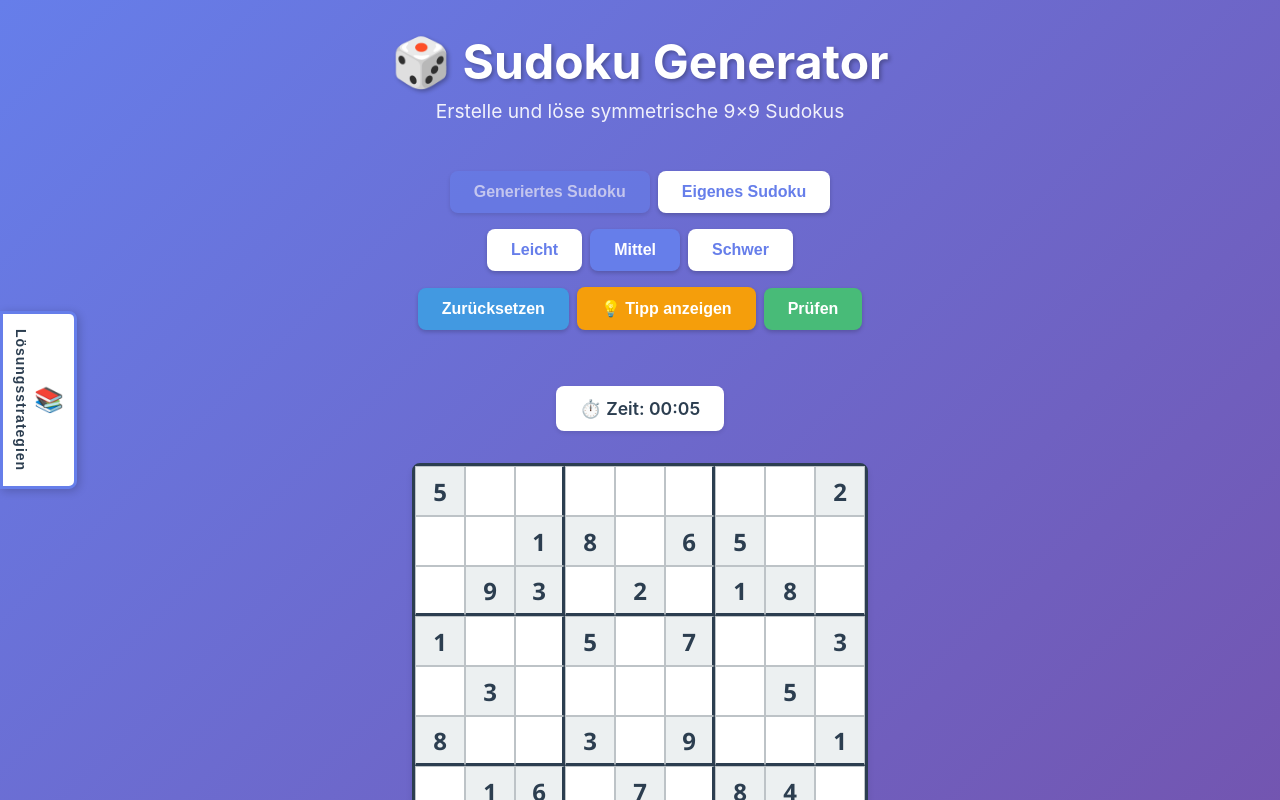
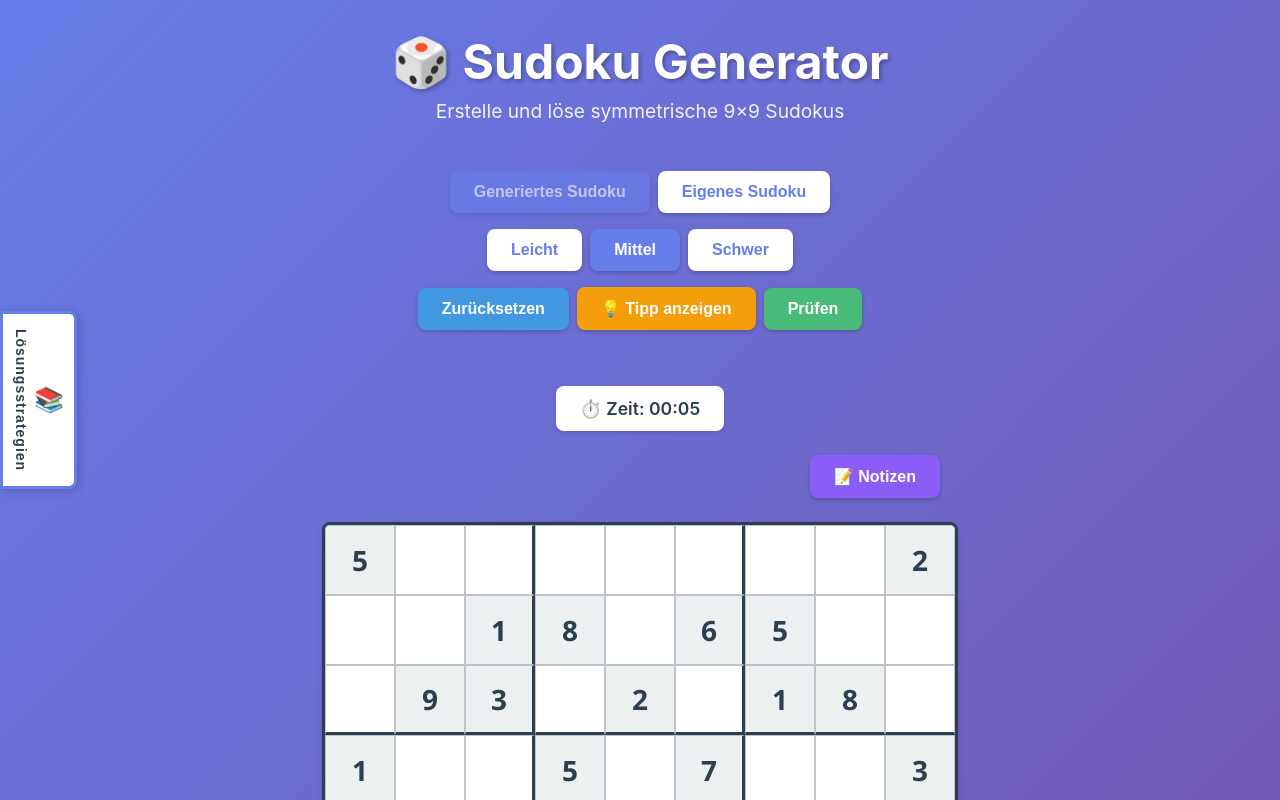
Before and after one commit to Noerdlich/sudoku-generator, a React (Create React App) app: page / in a window 1280 px wide. Shown: the top 800 px of the page. Built offline with nearby package versions, Linux system fonts and the light colour scheme.

Commit message:
feat: implement notes mode with candidate management and UI updates

```diff
--- a/src/App.css
+++ b/src/App.css
@@ -205,6 +205,28 @@
   box-shadow: 0 2px 4px rgba(0, 0, 0, 0.1);
 }
 
+.notes-toggle-container {
+  display: flex;
+  justify-content: flex-end;
+  max-width: 600px;
+  width: 100%;
+  margin: 0.5rem 0;
+}
+
+.btn-notes {
+  background-color: #8b5cf6;
+  color: white;
+}
+
+.btn-notes:hover:not(:disabled) {
+  background-color: #7c3aed;
+}
+
+.btn-notes.active {
+  background-color: #6d28d9;
+  box-shadow: inset 0 2px 4px rgba(0, 0, 0, 0.2);
+}
+
 .info {
   margin-top: 2rem;
   padding: 1rem 2rem;
--- a/src/App.tsx
+++ b/src/App.tsx
@@ -33,6 +33,13 @@ const validateGrid = (grid: SudokuGrid): boolean => {
   return true;
 };
 
+// Helper: Erstellt leeres Kandidaten-Grid
+const createEmptyCandidates = (): Set<number>[][] => {
+  return Array(9).fill(null).map(() =>
+    Array(9).fill(null).map(() => new Set<number>())
+  );
+};
+
 function App() {
   // Initialisiere puzzle und solution zusammen aus demselben generierten Sudoku
   const initialGame = generateSudoku('medium');
@@ -52,6 +59,8 @@ function App() {
   const [selectedCell, setSelectedCell] = useState<{ row: number; col: number } | null>(null);
   const [elapsedTime, setElapsedTime] = useState(0);
   const [isTimerRunning, setIsTimerRunning] = useState(true);
+  const [notesMode, setNotesMode] = useState(false);
+  const [candidates, setCandidates] = useState<Set<number>[][]>(createEmptyCandidates);
 
   // Timer für Lösungszeit (max 99:59:59)
   useEffect(() => {
@@ -154,6 +163,7 @@ function App() {
     setShowErrors(false);
     setElapsedTime(0);
     setIsTimerRunning(true);
+    setCandidates(createEmptyCandidates());
 
     // Kleine Verzögerung für bessere UX
     setTimeout(() => {
@@ -188,18 +198,40 @@ function App() {
         setShowErrors(false);
       }
     } else {
-      // Normaler Modus ODER Custom-Modus NACH dem Lösen: Ändere userGrid
-      setUserGrid(prev => {
-        const newGrid = prev.map(r => [...r]);
-        newGrid[row][col] = value;
-        return newGrid;
-      });
+      // Normaler Modus ODER Custom-Modus NACH dem Lösen
+      if (notesMode && value !== 0) {
+        // Notizen-Modus: Kandidaten hinzufügen/entfernen (Toggle)
+        setCandidates(prev => {
+          const newCandidates = prev.map(r => r.map(c => new Set(c)));
+          if (newCandidates[row][col].has(value)) {
+            newCandidates[row][col].delete(value);
+          } else {
+            newCandidates[row][col].add(value);
+          }
+          return newCandidates;
+        });
+      } else {
+        // Normal-Modus: Setze Zahl und lösche Kandidaten
+        setUserGrid(prev => {
+          const newGrid = prev.map(r => [...r]);
+          newGrid[row][col] = value;
+          return newGrid;
+        });
+        // Lösche Kandidaten für diese Zelle
+        if (value !== 0) {
+          setCandidates(prev => {
+            const newCandidates = prev.map(r => r.map(c => new Set(c)));
+            newCandidates[row][col].clear();
+            return newCandidates;
+          });
+        }
+      }
       // Setze Fehleranzeige zurück wenn Benutzer etwas ändert
       if (showErrors) {
         setShowErrors(false);
       }
     }
-  }, [showErrors, customMode, customPuzzle, solution]);
+  }, [showErrors, customMode, customPuzzle, solution, notesMode]);
 
   const handleReset = useCallback(() => {
     setUserGrid(createEmptyGrid());
@@ -207,6 +239,7 @@ function App() {
     setShowErrors(false);
     setElapsedTime(0);
     setIsTimerRunning(true);
+    setCandidates(createEmptyCandidates());
   }, []);
 
   const toggleCustomMode = useCallback(() => {
@@ -222,6 +255,7 @@ function App() {
       setHintCooldown(0);
       setElapsedTime(0);
       setIsTimerRunning(true);
+      setCandidates(createEmptyCandidates());
     } else {
       // Zurück zum normalen Modus
       setCustomMode(false);
@@ -233,6 +267,7 @@ function App() {
       setHintCooldown(0);
       setElapsedTime(0);
       setIsTimerRunning(true);
+      setCandidates(createEmptyCandidates());
     }
   }, [customMode, difficulty]);
 
@@ -282,6 +317,13 @@ function App() {
         const newGrid = prev.map(r => [...r]);
         newGrid[hint.row][hint.col] = hint.value;
         return newGrid;
+      });
+
+      // Lösche Kandidaten für diese Zelle
+      setCandidates(prev => {
+        const newCandidates = prev.map(r => r.map(c => new Set(c)));
+        newCandidates[hint.row][hint.col].clear();
+        return newCandidates;
       });
 
       // Zeige die Strategie-Erklärung mit Link
@@ -572,6 +614,17 @@ function App() {
           ⏱️ Zeit: {formatTime(elapsedTime)}
         </div>
 
+        <div className="notes-toggle-container">
+          <button
+            className={`btn btn-notes ${notesMode ? 'active' : ''}`}
+            onClick={() => setNotesMode(!notesMode)}
+            disabled={isGenerating || showSolution || customMode}
+            title={notesMode ? 'Notizen deaktivieren' : 'Notizen aktivieren'}
+          >
+            {notesMode ? '✏️ Notizen aktiv' : '📝 Notizen'}
+          </button>
+        </div>
+
         <div className="board-container">
           {isGenerating ? (
             <div className="loading">
@@ -590,6 +643,8 @@ function App() {
                 customMode={customMode}
                 selectedCell={selectedCell}
                 onCellSelect={handleCellSelect}
+                candidates={candidates}
+                notesMode={notesMode}
               />
               <NumberKeyboard
                 onNumberClick={handleNumberClick}
--- a/src/components/SudokuBoard.css
+++ b/src/components/SudokuBoard.css
@@ -4,6 +4,8 @@
   background-color: #2c3e50;
   border-radius: 8px;
   box-shadow: 0 4px 6px rgba(0, 0, 0, 0.1);
+  max-width: 100%;
+  overflow: auto;
 }
 
 .row {
@@ -11,16 +13,25 @@
 }
 
 .cell {
-  width: 50px;
-  height: 50px;
-  text-align: center;
-  font-size: 24px;
+  width: 70px;
+  height: 70px;
+  display: flex;
+  align-items: center;
+  justify-content: center;
+  font-size: 28px;
   font-weight: 600;
   border: 1px solid #bdc3c7;
   background-color: #fff;
-  outline: none;
   transition: all 0.2s ease;
   font-family: 'Segoe UI', Tahoma, Geneva, Verdana, sans-serif;
+  cursor: pointer;
+  position: relative;
+  padding: 0;
+  outline: none;
+}
+
+.cell:disabled {
+  cursor: default;
 }
 
 .cell.selected {
@@ -30,23 +41,15 @@
   z-index: 10;
 }
 
-.cell:focus {
-  background-color: #e8f4f8;
-  border-color: #3498db;
-  box-shadow: 0 0 0 2px rgba(52, 152, 219, 0.3);
-  z-index: 10;
-}
-
-.cell:hover:not(:disabled) {
+.cell:hover:not(.preset) {
   background-color: #f8f9fa;
-  cursor: pointer;
 }
 
 .cell.preset {
   background-color: #ecf0f1;
   color: #2c3e50;
   font-weight: 700;
-  cursor: not-allowed;
+  cursor: default;
 }
 
 .cell.user-input {
@@ -70,32 +73,49 @@
   border-bottom: 3px solid #2c3e50;
 }
 
-/* Entferne Spinner bei number inputs */
-.cell::-webkit-outer-spin-button,
-.cell::-webkit-inner-spin-button {
-  -webkit-appearance: none;
-  margin: 0;
+.candidates-grid {
+  display: grid;
+  grid-template-columns: repeat(3, 1fr);
+  grid-template-rows: repeat(3, 1fr);
+  width: 100%;
+  height: 100%;
+  gap: 1px;
 }
 
-.cell[type=number] {
-  -moz-appearance: textfield;
-  -webkit-appearance: textfield;
-  appearance: textfield;
+.candidate {
+  display: flex;
+  align-items: center;
+  justify-content: center;
+  font-size: 11px;
+  font-weight: 500;
+  color: #6b7280;
+}
+
+.candidate.visible {
+  color: #374151;
 }
 
 /* Responsive Design für mobile Geräte */
 @media (max-width: 768px) {
   .cell {
-    width: 36px;
-    height: 36px;
-    font-size: 18px;
+    width: 50px;
+    height: 50px;
+    font-size: 22px;
+  }
+
+  .candidate {
+    font-size: 9px;
   }
 }
 
 @media (max-width: 480px) {
   .cell {
-    width: 32px;
-    height: 32px;
-    font-size: 16px;
+    width: 42px;
+    height: 42px;
+    font-size: 18px;
+  }
+
+  .candidate {
+    font-size: 8px;
   }
 }
--- a/src/components/SudokuBoard.tsx
+++ b/src/components/SudokuBoard.tsx
@@ -13,6 +13,8 @@ interface SudokuBoardProps {
   customMode?: boolean;
   selectedCell: { row: number; col: number } | null;
   onCellSelect: (row: number, col: number) => void;
+  candidates: Set<number>[][];
+  notesMode: boolean;
 }
 
 const SudokuBoard: React.FC<SudokuBoardProps> = ({
@@ -24,7 +26,9 @@ const SudokuBoard: React.FC<SudokuBoardProps> = ({
   showErrors,
   customMode = false,
   selectedCell,
-  onCellSelect
+  onCellSelect,
+  candidates,
+  notesMode
 }) => {
   const handleInputChange = (row: number, col: number, value: string) => {
     const num = value === '' ? 0 : parseInt(value, 10);
@@ -101,25 +105,50 @@ const SudokuBoard: React.FC<SudokuBoardProps> = ({
     return '';
   };
 
+  const renderCellContent = (row: number, col: number) => {
+    const cellValue = displayValue(row, col);
+    const cellCandidates = candidates[row][col];
+
+    // Wenn eine normale Zahl vorhanden ist, zeige diese
+    if (cellValue) {
+      return cellValue;
+    }
+
+    // Wenn Kandidaten vorhanden sind, zeige diese im 3x3 Grid
+    if (cellCandidates.size > 0) {
+      return (
+        <div className="candidates-grid">
+          {[1, 2, 3, 4, 5, 6, 7, 8, 9].map(num => (
+            <span
+              key={num}
+              className={`candidate ${cellCandidates.has(num) ? 'visible' : ''}`}
+            >
+              {cellCandidates.has(num) ? num : ''}
+            </span>
+          ))}
+        </div>
+      );
+    }
+
+    return '';
+  };
+
   return (
     <div className="sudoku-board">
       {Array.from({ length: 9 }, (_, row) => (
         <div key={row} className="row">
           {Array.from({ length: 9 }, (_, col) => (
-            <input
+            <button
               key={`${row}-${col}`}
-              type="text"
               className={getCellClassName(row, col)}
-              value={displayValue(row, col)}
-              onChange={(e) => handleInputChange(row, col, e.target.value)}
               onClick={() => onCellSelect(row, col)}
-              onFocus={() => onCellSelect(row, col)}
-              disabled={(!customMode && puzzle[row][col] !== 0) || showSolution}
-              maxLength={1}
-              inputMode="none"
-              aria-label={`Sudoku cell row ${row + 1} column ${col + 1}`}
+              disabled={puzzle[row][col] !== 0}
+              aria-label={`cell-${row}-${col}`}
               title={`Enter number for row ${row + 1}, column ${col + 1}`}
-            />
+              type="button"
+            >
+              {renderCellContent(row, col)}
+            </button>
           ))}
         </div>
       ))}
```
Also changed, not shown: 1 other file (tests, documents, lock files or other folders).
